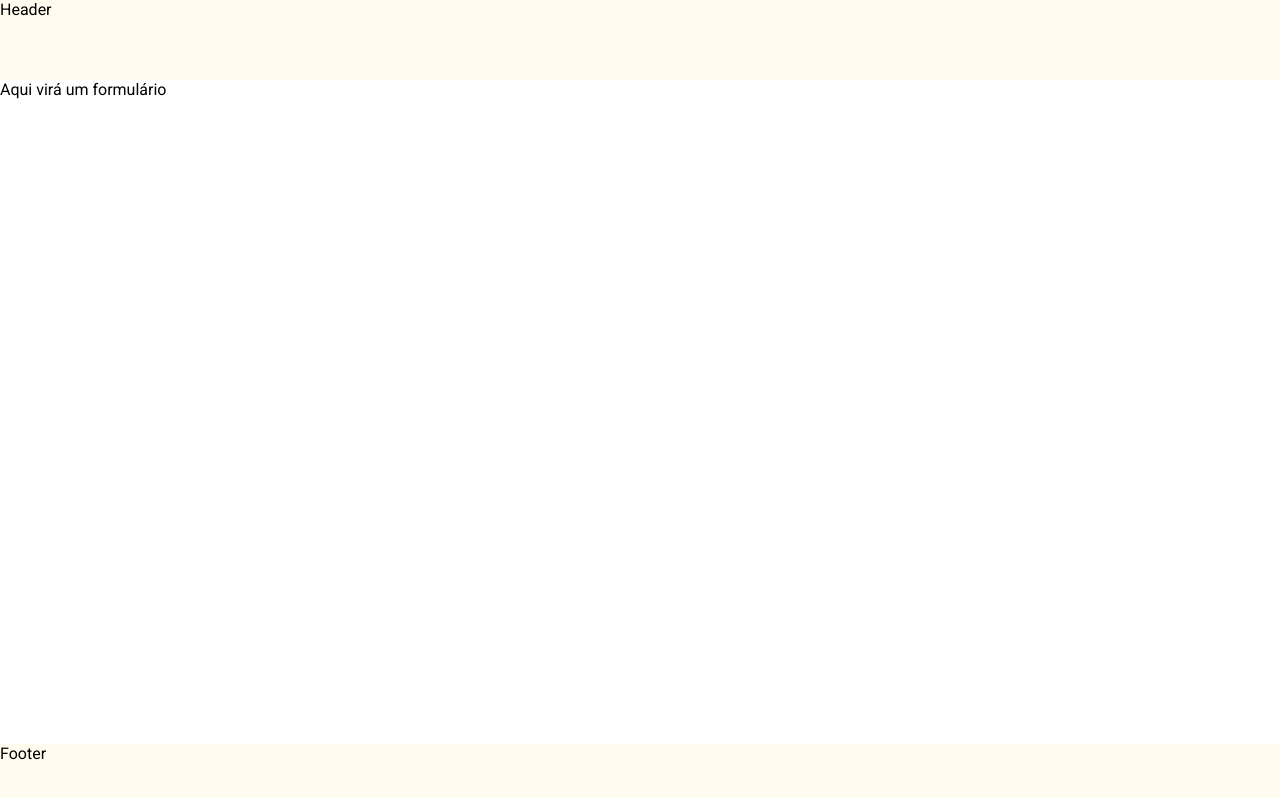
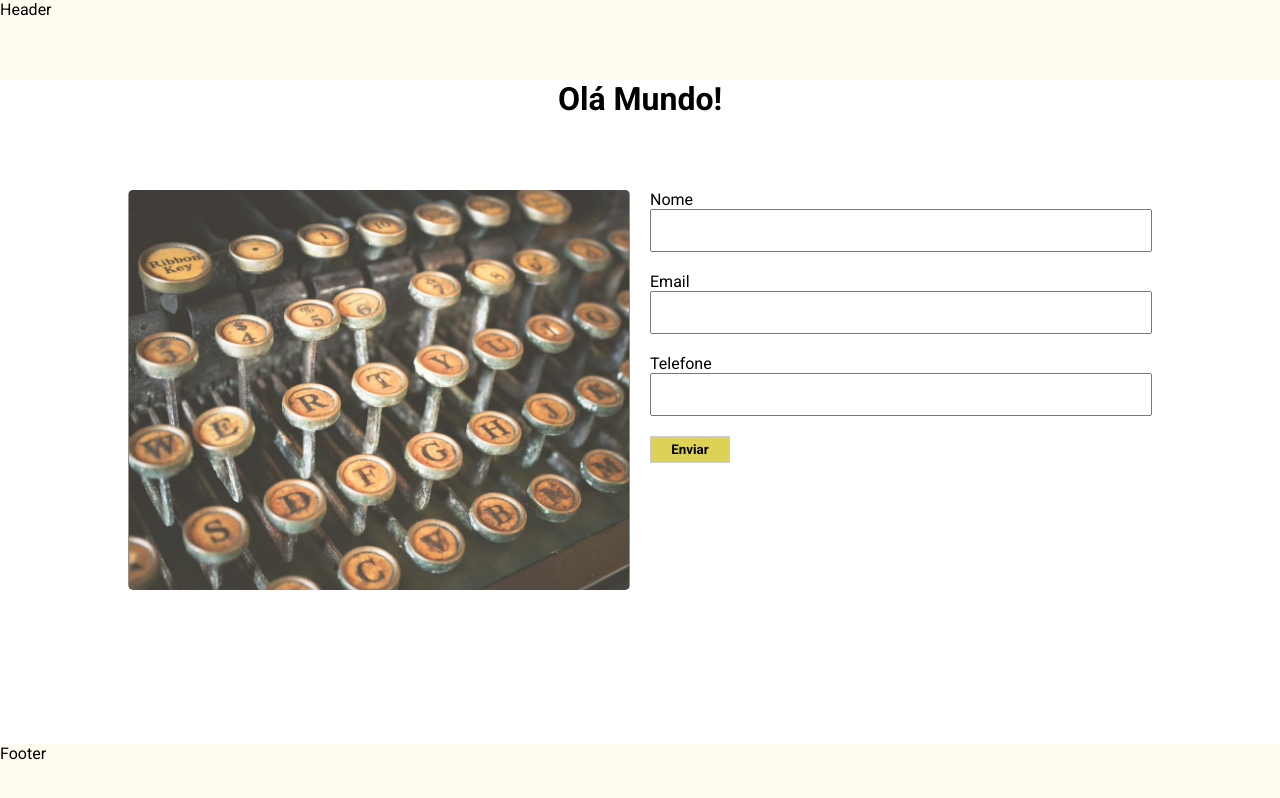
Before and after one commit to allankildare/projeto-react-turma-6, a React (Create React App) app: page / in a window 1280 px wide. Built offline with nearby package versions, Linux system fonts and the light colour scheme.

Commit message:
feat: novo formulario e css module

```diff
--- a/src/components/Form/Form.jsx
+++ b/src/components/Form/Form.jsx
@@ -1,13 +1,28 @@
 import React, { Component } from 'react'
-
-class Form extends Component {
-    render() {
-        return (
-            <form>
-                <label>Aqui virá um formulário</label>
-            </form>
-        )
-    }
+// importando a folha css module
+import style from './Form.module.css'
+// importando a imagem como variavel
+import contactPic from './../../assets/images/contact-pic.jpg'
+export default class Form extends Component {
+  render() {
+    return (
+      // importamos a classe do css do componente e para utilizar a classe do app.css usamos a notação de string e damos espaço para ter espaço entre eleas
+      <main className={`${style.gridInterno} content`}>
+        <h1 className={style.titulo}>Olá Mundo!</h1>
+        {/* passando o src da imagem como variavel */}
+        <img src={contactPic} className={style.col2img} alt="Typewriter"></img>
+        <form className={style.form}>
+          <label>Nome</label>
+          {/*aqui passamos o objeto de estilo foi definido na parte de cima chamando o atributo style e abrindo {} para passar essa variável*/}
+          <input className={style.meuInput}
+           />
+          <label>Email</label>
+          <input className={style.meuInput} />
+          <label>Telefone</label>
+          <input className={style.meuInput} />
+          <button className={style.meuBotao}>Enviar</button>
+        </form>
+      </main>
+    );
+  }
 }
-
-export default Form
--- /dev/null
+++ b/src/components/Form/Form.module.css
@@ -0,0 +1,54 @@
+.gridInterno {
+    display: grid;
+    /* deixar a largura menor que 100% gera as margens laterais que vemos no bons drinks - usar sempre o mesmo número nos componentes que entram na area de conteudo */
+    width: 80%;
+    margin: 0 auto;
+    justify-self: center;
+    grid-template-areas: "titulo titulo" "imagem form";
+    grid-template-columns: 1fr 1fr;
+    grid-template-rows: 90px 1fr;
+    gap: 20px;
+}
+
+/* titulo ocupa as duas colunas */
+
+.titulo {
+    grid-area: titulo;
+    text-align: center;
+    margin-bottom: 30px;
+}
+
+/* alinhamos as duas classes abaixo para o início do grid-item */
+
+.col2img {
+    margin-block-start: 0;
+    grid-area: imagem;
+    max-width: 100%;
+    align-self: start;
+    object-fit: cover;
+    max-height: 400px;
+    width: 550px;
+    border-radius: 5px;
+}
+
+.formContent {
+    grid-area: form;
+    align-self: start;
+    display: block;
+    width: 100%;
+}
+
+.meuInput {
+    width: 100%;
+    padding: 12px 20px;
+    margin-bottom: 20px;
+}
+
+.meuBotao {
+    width: 80px;
+    padding: 5px 20px;
+    text-align: center;
+    font-weight: bold;
+    background-color: #ddd255;
+    border: 1px solid #cccccc;
+}
```
Also changed, not shown: src/assets/images/contact-pic.jpg (added).
